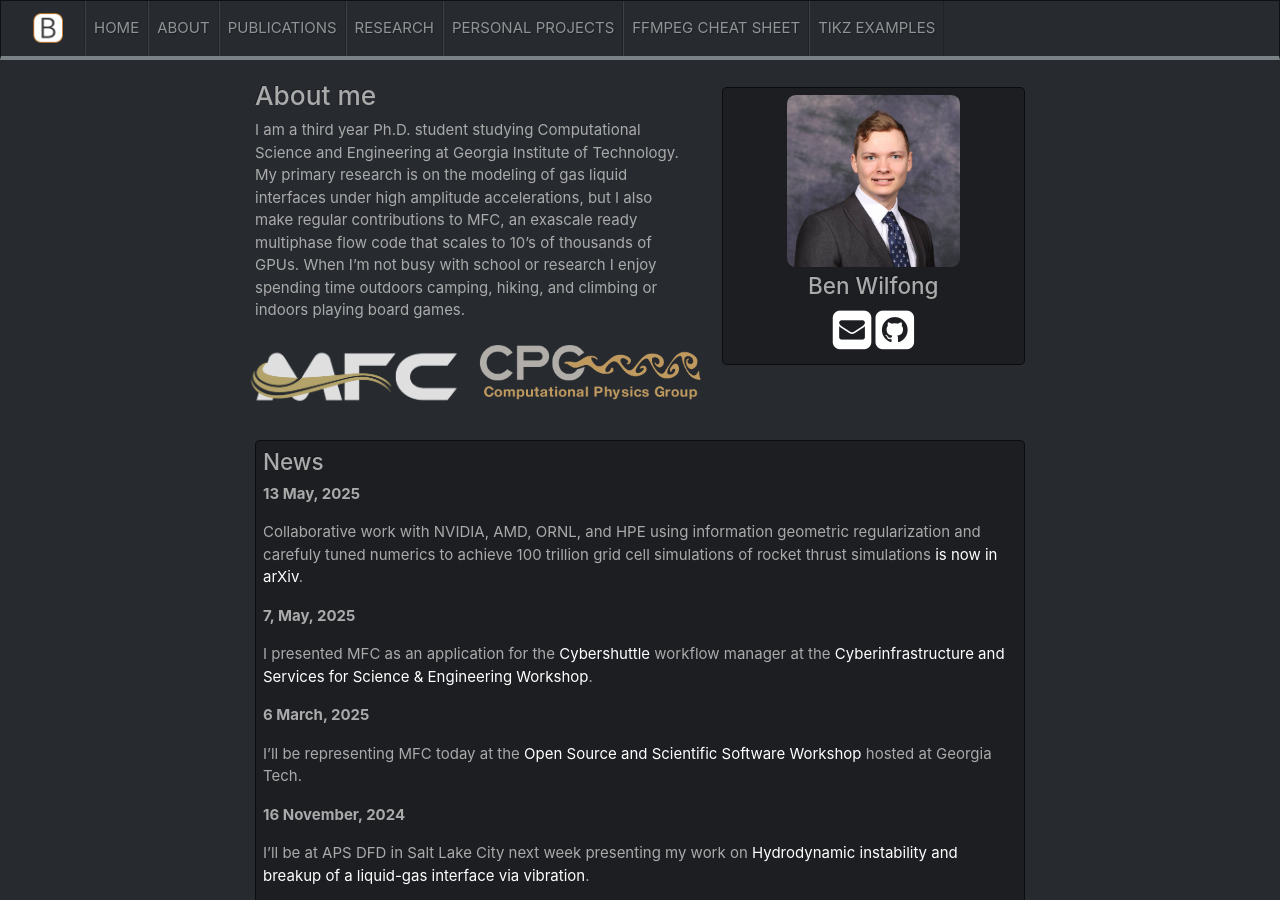
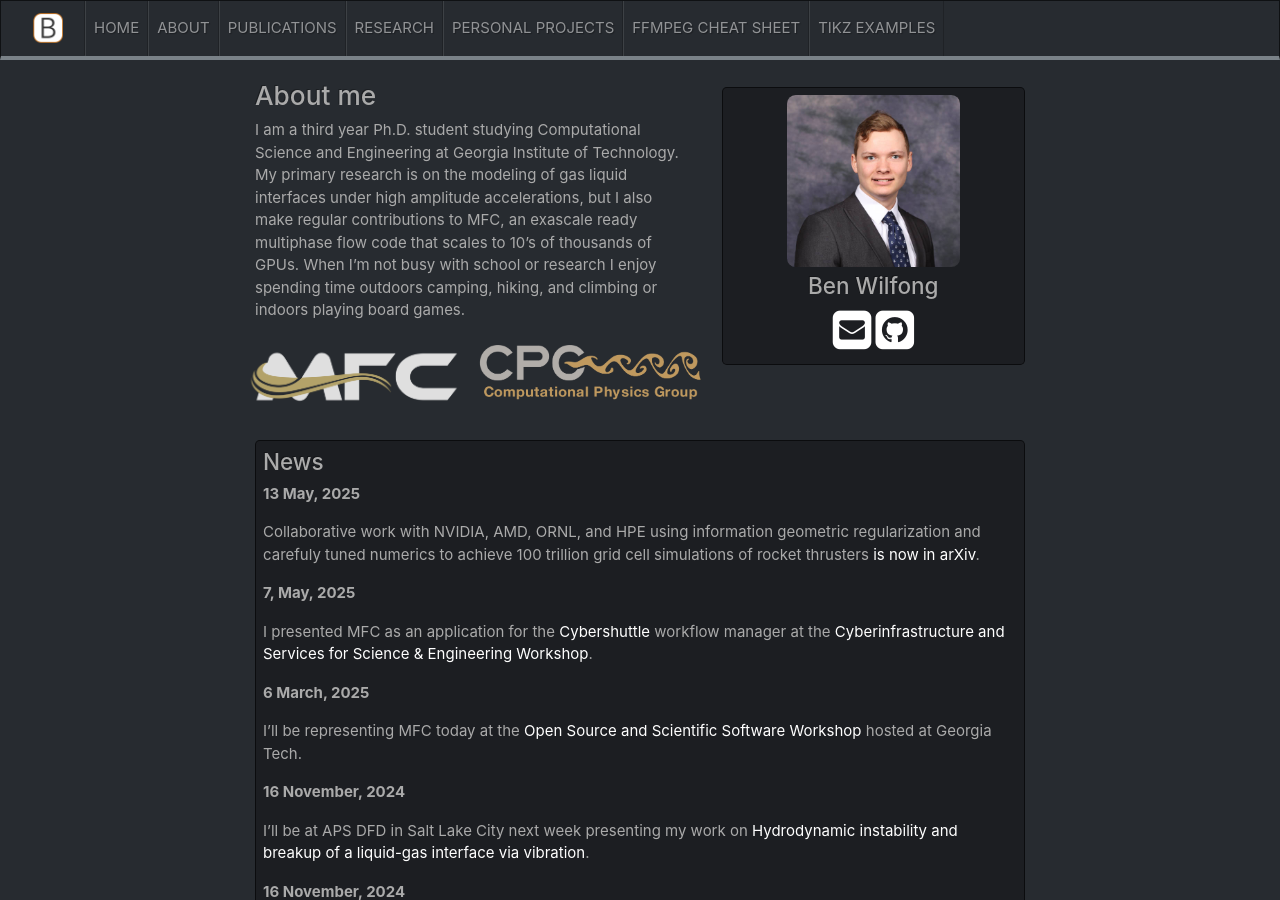
Before and after one commit to wilfonba/wilfonba.github.io, a Jekyll site: the page built from _pages/home.md, in a window 1280 px wide and 900 px high. Built offline with Jekyll 4.4.1, drawn with Linux system fonts in a browser that asks for light colours; nearby versions of some CDN libraries; a style sheet for code colours, icons or effects is not loaded.

Commit message:
typographic correction and page fix

```diff
--- a/_data/news.yml
+++ b/_data/news.yml
@@ -1,5 +1,5 @@
 - date: 13 May, 2025
-  headline: "Collaborative work with NVIDIA, AMD, ORNL, and HPE using information geometric regularization and carefuly tuned numerics to achieve 100 trillion grid cell simulations of rocket thrust simulations [is now in arXiv](https://arxiv.org/abs/2505.07392){:target='_blank'}."
+  headline: "Collaborative work with NVIDIA, AMD, ORNL, and HPE using information geometric regularization and carefuly tuned numerics to achieve 100 trillion grid cell simulations of rocket thrusters [is now in arXiv](https://arxiv.org/abs/2505.07392){:target='_blank'}."
 
 - date: 7, May, 2025
   headline: "I presented MFC as an application for the [Cybershuttle](https://cybershuttle.org/){:target='_blank'} workflow manager at the [Cyberinfrastructure and Services for Science & Engineering Workshop](https://research.gatech.edu/data/CIforSE){:target='_blank'}."
```
Also changed, not shown: _pages/personalprojects.md (+0 -7 lines).
